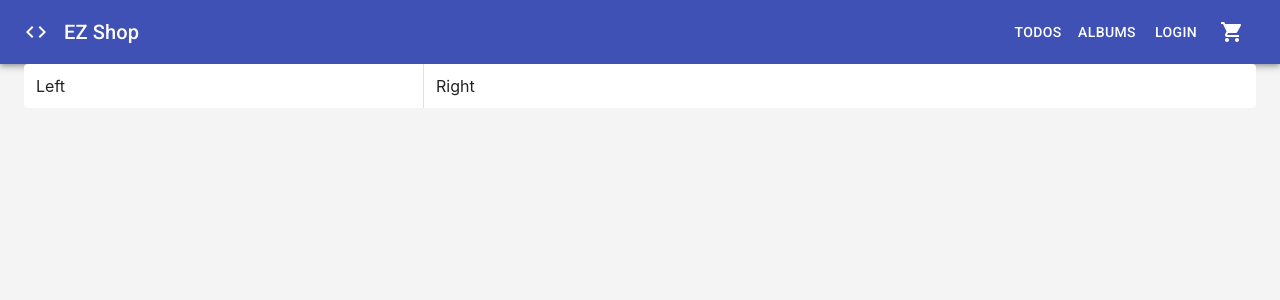
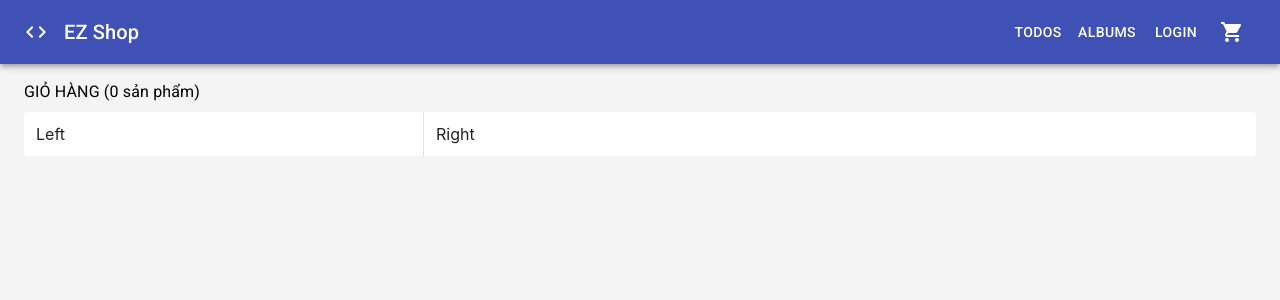
Before and after one commit to nghiemph95/React_Learning, a React (Create React App) app in the folder 02_react_learning/learn_reactjs_next/: page /cart in a window 1280 px wide. Shown: the top 300 px of the page. Built offline with nearby package versions, Linux system fonts and the light colour scheme.

Commit message:
Updated: 27-01-2023 22:10:40

```diff
--- a/02_react_learning/learn_reactjs_next/src/features/Cart/index.jsx
+++ b/02_react_learning/learn_reactjs_next/src/features/Cart/index.jsx
@@ -1,14 +1,14 @@
 import React from 'react';
 import PropTypes from 'prop-types';
 import { useSelector } from 'react-redux';
-import { cartTotalSelector } from './selectors';
-import { Box, Container, Grid, makeStyles, Paper } from '@material-ui/core';
+import { cartItemsCountSelector, cartTotalSelector } from './selectors';
+import { Box, Container, Grid, makeStyles, Paper, Typography } from '@material-ui/core';
 
 CartFeature.propTypes = {};
 
 const useStyles = makeStyles((theme) => ({
   root: {
-    paddingBottom: theme.spacing(3),
+    paddingTop: theme.spacing(1),
   },
 
   left: {
@@ -21,6 +21,10 @@ const useStyles = makeStyles((theme) => ({
     flex: '1 1 0',
     padding: theme.spacing(1.5),
   },
+
+  header: {
+    margin: theme.spacing(1, 0),
+  },
 }));
 
 function CartFeature(props) {
@@ -28,10 +32,17 @@ function CartFeature(props) {
   const classes = useStyles();
 
   const cartTotalAmount = useSelector(cartTotalSelector);
+  const cartCountProduct = useSelector(cartItemsCountSelector);
 
   return (
     <Box className={classes.root}>
       <Container>
+        <Grid container>
+          <Grid item className={classes.header}>
+            <Typography>GIỎ HÀNG ({`${cartCountProduct}`} sản phẩm)</Typography>
+          </Grid>
+        </Grid>
+
         <Paper elevation={0}>
           <Grid container>
             <Grid item className={classes.left}>
```
